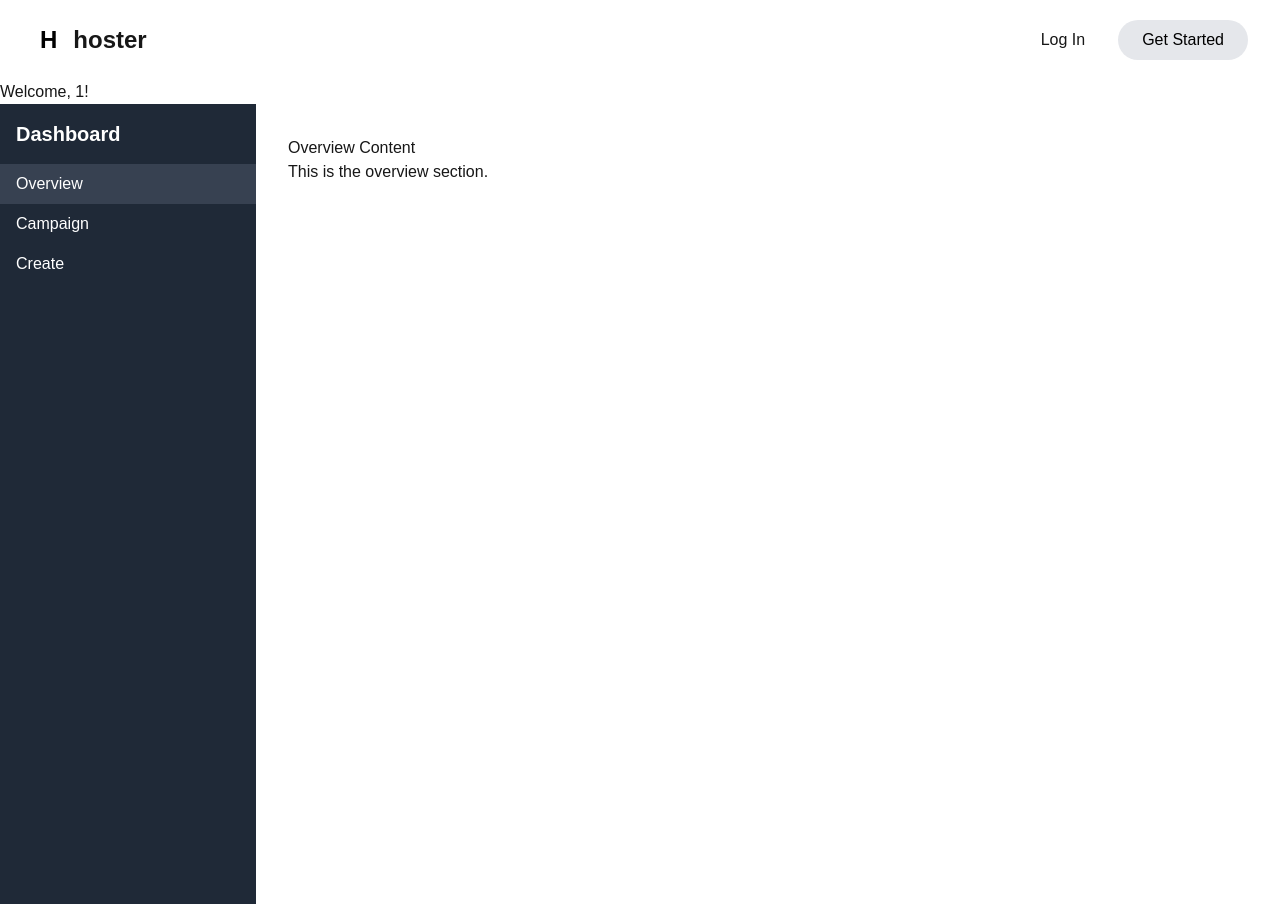
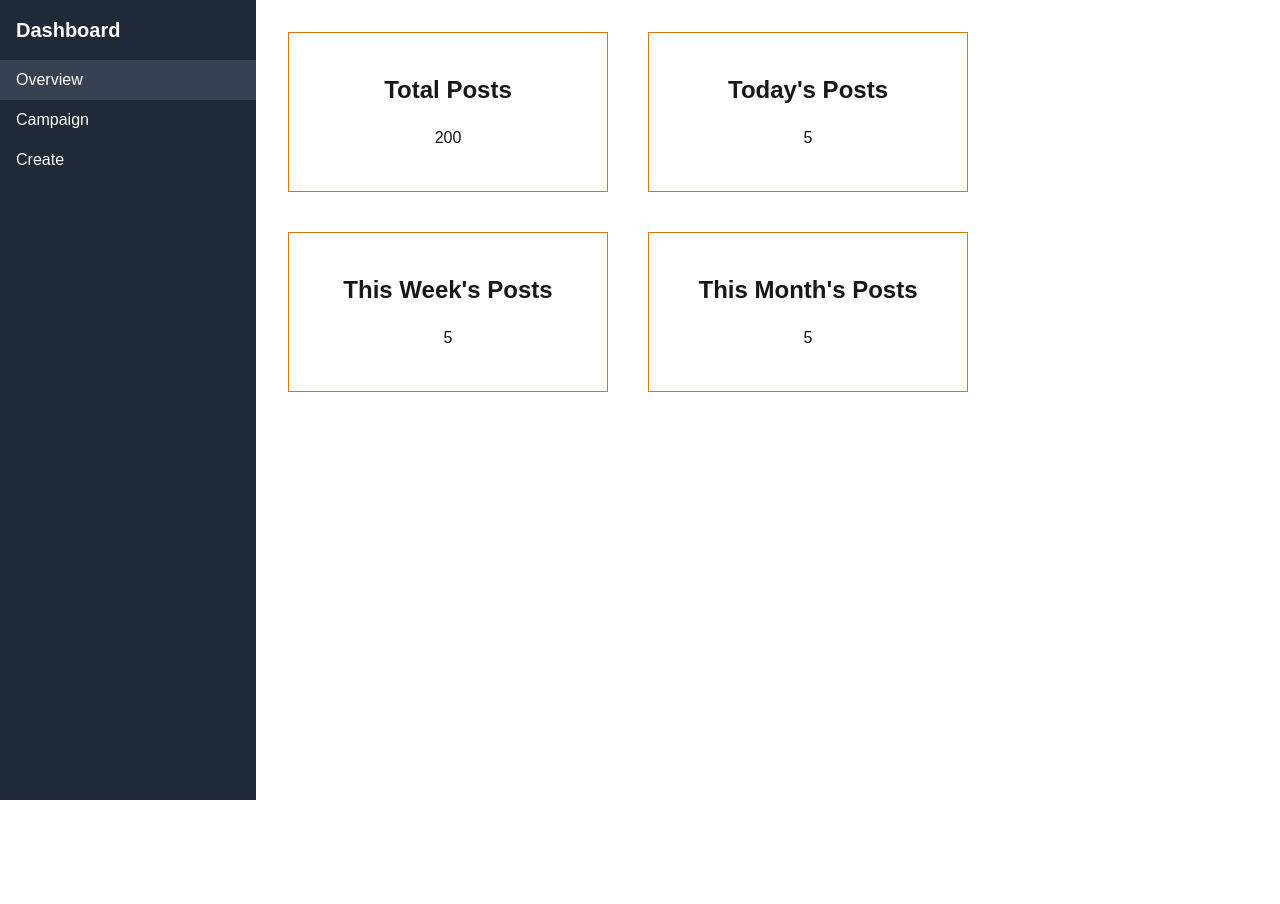
Before and after one commit to AJBrownson/hoster, a Next.js app: page /user/1 in a window 1280 px wide. After the commit the page ends 800 px from the top, so only its background shows below. Built offline with nearby package versions, Linux system fonts and the light colour scheme.

Commit message:
feat: Add prem for user dashboard

```diff
--- /dev/null
+++ b/app/components/Cards/campaigns.tsx
@@ -0,0 +1,22 @@
+export default function Campaigns() {
+  const allCamps = 20;
+  return (
+    <>
+    <section className="flex flex-wrap gap-10">
+      <div className="border border-amber-600 w-80 text-center h-40 flex flex-col justify-center items-center p-4">
+        <h1 className="text-xl xl:text-2xl font-semibold mb-5">
+          Total Campaigns
+        </h1>
+        <p>{allCamps}</p>
+      </div>
+
+      <div className="border border-amber-600 w-80 text-center h-40 flex flex-col justify-center items-center p-4">
+        <h1 className="text-xl xl:text-2xl font-semibold mb-5">
+          Current Campaigns
+        </h1>
+        <p>View</p>
+      </div>
+      </section>
+    </>
+  );
+}
--- /dev/null
+++ b/app/components/Cards/createNew.tsx
@@ -0,0 +1,27 @@
+/* eslint-disable react/no-unescaped-entities */
+// import Link from "next/link";
+
+export default function CreateNew() {
+  return (
+    <>
+      <section className="flex items-center justify-center min-h-screen">
+        <div className="relative z-10 flex items-center justify-center w-full lg:w-1/2 px-2">
+          <div className="bg-white/10 backdrop-blur-lg p-8 rounded-xl shadow-lg w-full max-w-md border border-white/20">
+            <form>
+              <div className="mb-4">
+                <label htmlFor="text" className="block text-sm text-gray-100 mb-2">
+                  Posts
+                </label>
+                <textarea cols={20} className="w-full bg-gray-700"></textarea>
+              </div>
+
+              <button className="w-full bg-teal-700 text-white py-3 rounded-lg hover:bg-teal-800 mt-2">
+                Create Post
+              </button>
+            </form>
+          </div>
+        </div>
+      </section>
+    </>
+  );
+}
--- /dev/null
+++ b/app/components/Cards/totalPosts.tsx
@@ -0,0 +1,31 @@
+/* eslint-disable react/no-unescaped-entities */
+
+
+
+export default function TotalPosts() {
+    const allPosts = 200
+    const dailyPosts = 5
+    return (
+        <section className="flex flex-wrap gap-10">
+        <div className="border border-amber-600 w-80 text-center h-40 flex flex-col justify-center items-center p-4">
+            <h1 className="text-xl xl:text-2xl font-semibold mb-5">Total Posts</h1>
+            <p>{allPosts}</p>
+        </div>
+
+        <div className="border border-amber-600 w-80 text-center h-40 flex flex-col justify-center items-center p-4">
+            <h1 className="text-xl xl:text-2xl font-semibold mb-5">Today's Posts</h1>
+            <p>{dailyPosts}</p>
+        </div>
+
+        <div className="border border-amber-600 w-80 text-center h-40 flex flex-col justify-center items-center p-4">
+            <h1 className="text-xl xl:text-2xl font-semibold mb-5">This Week's Posts</h1>
+            <p>{dailyPosts}</p>
+        </div>
+
+        <div className="border border-amber-600 w-80 text-center h-40 flex flex-col justify-center items-center p-4">
+            <h1 className="text-xl xl:text-2xl font-semibold mb-5">This Month's Posts</h1>
+            <p>{dailyPosts}</p>
+        </div>
+        </section>
+    )
+}
--- a/app/components/NavComponent.tsx
+++ b/app/components/NavComponent.tsx
@@ -5,11 +5,11 @@ import Navbar from "./Navbar";
 
 export default function NavbarComponent() {
     const pathname = usePathname();
-    // return pathname !=='/register' && <Navbar />
-    if (pathname !== '/register' && pathname !== '/login') {
-        return <Navbar />
-    }
-    return null;
+    return pathname =='/' && <Navbar />
+    // if (pathname !== '/register' && pathname !== '/login' && pathname !== '/user/') {
+    //     return <Navbar />
+    // }
+    // return null;
 }
 
  // const pathname = usePathname();
--- a/app/components/Navbar.tsx
+++ b/app/components/Navbar.tsx
@@ -1,3 +1,4 @@
+import Link from "next/link";
 
 
 export default function Navbar() {
@@ -18,8 +19,12 @@ export default function Navbar() {
           <li><a href="#" className="text-white">FAQ</a></li>
         </ul>
         <div className="flex items-center space-x-4">
+          <Link href="/login">
           <button className="border border-white px-4 py-2 rounded-full hover:border-amber-600">Log In</button>
+          </Link>
+          <Link href="/register">
           <button className="bg-gray-200 text-black px-6 py-2 rounded-full  hover:bg-amber-600 hover:text-white">Get Started</button>
+          </Link>
         </div>
       </nav>
         </>
--- a/app/user/[slug]/dashboard.tsx
+++ b/app/user/[slug]/dashboard.tsx
@@ -1,4 +1,7 @@
 "use client"
+import Campaigns from '@/app/components/Cards/campaigns';
+import CreateNew from '@/app/components/Cards/createNew';
+import TotalPosts from '@/app/components/Cards/totalPosts';
 import { useState } from 'react';
 
 // Sidebar Tabs
@@ -54,13 +57,25 @@ export default function Dashboard() {
 
 // Components for each tab
 function Overview() {
-  return <div><h2>Overview Content</h2><p>This is the overview section.</p></div>;
+  return (
+    <>
+    <TotalPosts />
+    </>
+  )
 }
 
 function Campaign() {
-  return <div><h2>Campaign Content</h2><p>This is the campaign section.</p></div>;
+  return (
+    <>
+    <Campaigns />
+    </>
+  )
 }
 
 function Create() {
-  return <div><h2>Create Content</h2><p>This is the create section.</p></div>;
+  return (
+    <>
+    <CreateNew />
+    </>
+  )
 }
--- a/app/user/[slug]/page.tsx
+++ b/app/user/[slug]/page.tsx
@@ -19,10 +19,11 @@
 
 import Dashboard from './dashboard';
 
-export default function User({ params }: { params: { slug: string } }) {
+export default function User() {
+  // { params }: { params: { slug: string } }
   return (
     <div>
-      <h1>Welcome, {params.slug}!</h1>
+      {/* <h1>Welcome, {params.slug}!</h1> */}
       <Dashboard />
     </div>
   );
```
